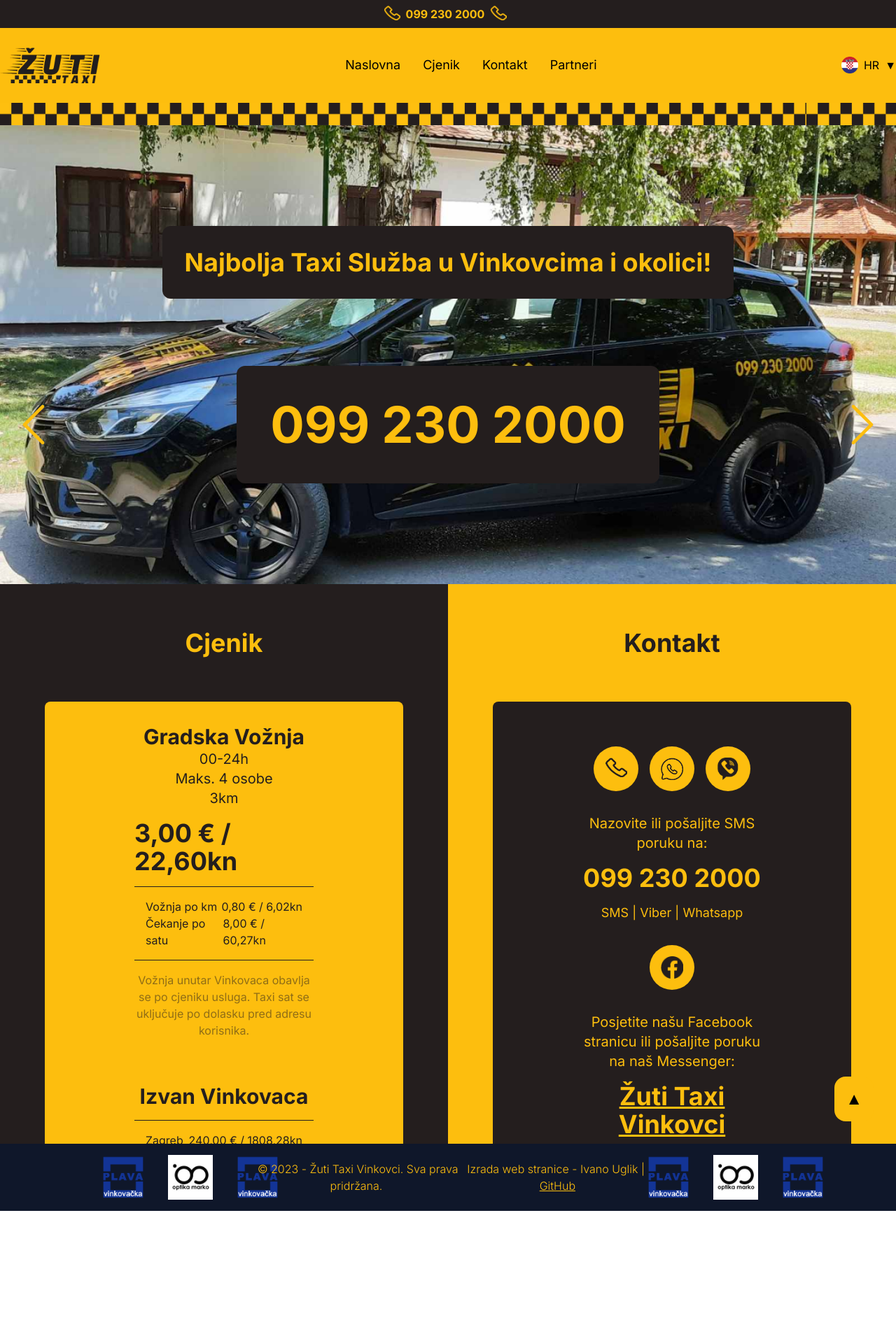
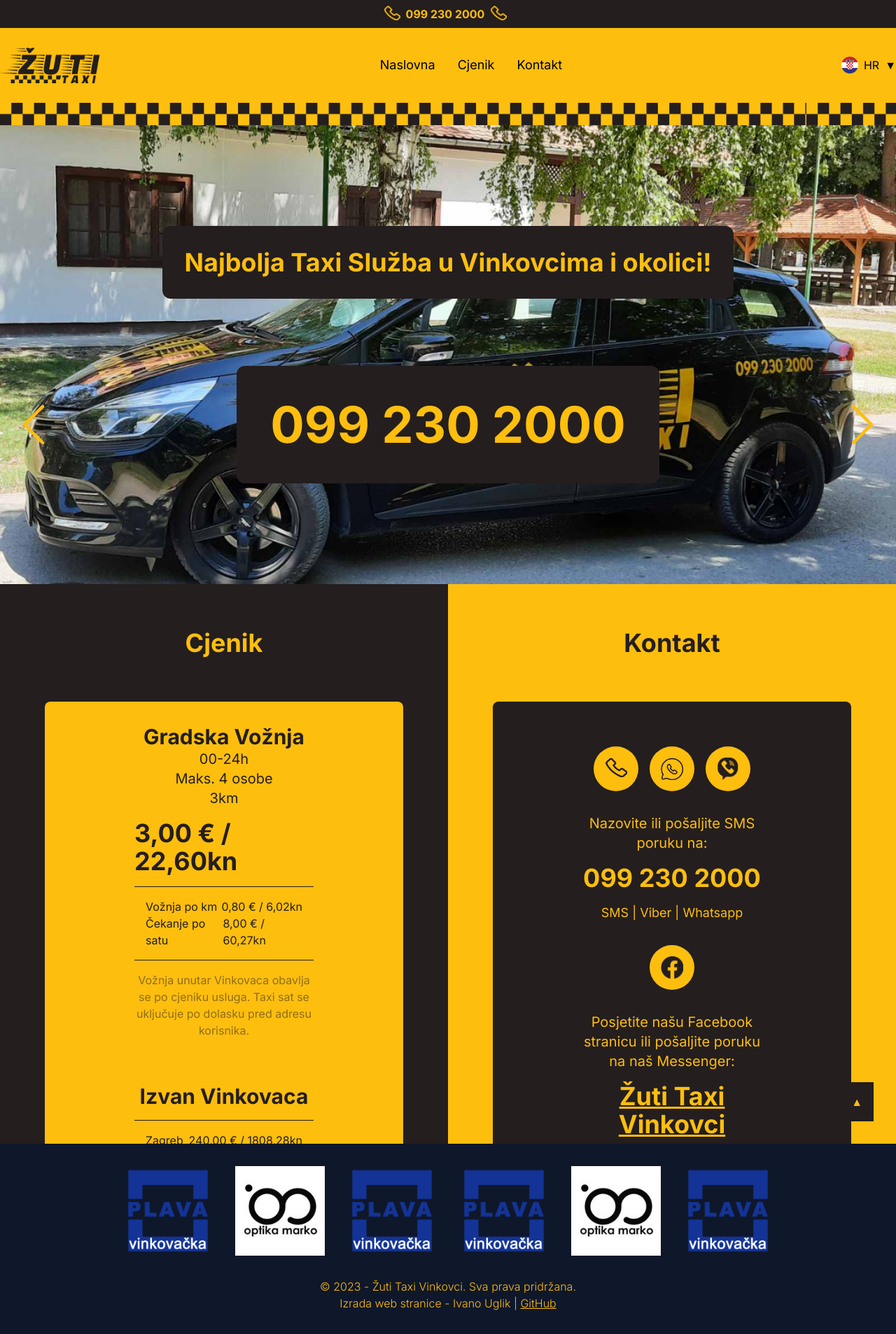
Before and after one commit to ivano-uglik/zuti-taxi, a React (Vite) app: page / in a window 1280 px wide. Shown: the whole page at 70% size. Before the commit the page ends 1731 px from the top, so only its background shows below. Built offline with nearby package versions, Linux system fonts and the light colour scheme.

Commit message:
redid footer, need css animations

```diff
--- a/src/components/Footer.jsx
+++ b/src/components/Footer.jsx
@@ -4,23 +4,46 @@ import OptikaMarko from "../assets/images/OptikaMarko.jpg";
 
 const Footer = () => {
   return (
-    <div className="">
-      <footer className="text-xs md:text-base flex w-full flex-row bg-gray-900 text-taxiYellow justify-around font-light py-2 md:py-4 px-36">
-        <div className="flex flex-row gap-8">
+    <div className="overflow-hidden">
+      <footer className="text-xs md:text-base flex w-full flex-col bg-gray-900 text-taxiYellow justify-around font-light py-2 md:py-4 lg:px-36">
+        <div className="flex flex-row gap-4 md:gap-8 justify-center py-4">
+          <div className="flex flex-row gap-4 md:gap-8">
             <img
               src={PlavaVinkovacka}
               alt="Plava Vinkovačka"
-            className="w-16 h-16"
+              className="w-16 h-16 md:w-32 md:h-32"
             />
-          <img src={OptikaMarko} alt="Optika Marko" className="w-16 h-16" />
+            <img
+              src={OptikaMarko}
+              alt="Optika Marko"
+              className="w-16 h-16 md:w-32 md:h-32"
+            />
             <img
               src={PlavaVinkovacka}
               alt="Plava Vinkovačka"
-            className="w-16 h-16"
+              className="w-16 h-16 md:w-32 md:h-32"
             />
           </div>
-        <div className="flex justify-center flex-col md:flex-row text-center items-center">
-          <h1>&#169; 2023 - Žuti Taxi Vinkovci. Sva prava pridržana.&nbsp;</h1>
+          <div className="flex flex-row gap-4 md:gap-8">
+            <img
+              src={PlavaVinkovacka}
+              alt="Plava Vinkovačka"
+              className="w-16 h-16 md:w-32 md:h-32"
+            />
+            <img
+              src={OptikaMarko}
+              alt="Plava Vinkovačka"
+              className="w-16 h-16 md:w-32 md:h-32"
+            />
+            <img
+              src={PlavaVinkovacka}
+              alt="Plava Vinkovačka"
+              className="w-16 h-16 md:w-32 md:h-32"
+            />
+          </div>
+        </div>
+        <div className="flex justify-center flex-col text-center items-center py-4 text-base">
+          <h1>&#169; 2023 - Žuti Taxi Vinkovci. Sva prava pridržana.</h1>
           <h1>
             Izrada web stranice - Ivano Uglik&nbsp;|&nbsp;
             <a
@@ -32,19 +55,6 @@ const Footer = () => {
             </a>
           </h1>
         </div>
-        <div className="flex flex-row gap-8">
-          <img
-            src={PlavaVinkovacka}
-            alt="Plava Vinkovačka"
-            className="w-16 h-16"
-          />
-          <img src={OptikaMarko} alt="Plava Vinkovačka" className="w-16 h-16" />
-          <img
-            src={PlavaVinkovacka}
-            alt="Plava Vinkovačka"
-            className="w-16 h-16"
-          />
-        </div>
       </footer>
     </div>
   );
--- a/src/components/Navbar.jsx
+++ b/src/components/Navbar.jsx
@@ -12,7 +12,6 @@ const Navbar = () => {
           <img src={Logo} alt="logo" className="w-36" />
         </a>
         <div className="hidden w-full md:block md:w-auto">
-          <button>
           <Link
             to="naslovna"
             spy={true}
@@ -21,10 +20,8 @@ const Navbar = () => {
             duration={500}
             className="pr-8 text-lg"
           >
-              Naslovna
+            <button>Naslovna </button>
           </Link>
-          </button>
-          <button>
           <Link
             to="cjenik"
             spy={true}
@@ -33,33 +30,18 @@ const Navbar = () => {
             duration={500}
             className="pr-8 text-lg"
           >
-              Cjenik
+            <button>Cjenik</button>
           </Link>
-          </button>
-          <button>
           <Link
             to="kontakt"
             spy={true}
             smooth={true}
             offset={0}
             duration={500}
-              className="pr-8 text-lg"
-            >
-              Kontakt
-            </Link>
-          </button>
-          <button>
-            <Link
-              to="partneri"
-              spy={true}
-              smooth={true}
-              offset={0}
-              duration={500}
             className="text-lg"
           >
-              Partneri
+            <button>Kontakt</button>
           </Link>
-          </button>
         </div>
         <div className="hidden w-full md:flex md:flex-row md:w-auto relative">
           <a href="#" className="flex">
--- a/src/components/ScrollTop.jsx
+++ b/src/components/ScrollTop.jsx
@@ -11,9 +11,10 @@ const ScrollTop = () => {
           smooth={true}
           offset={0}
           duration={1000}
-          className="font-semibold bg-taxiYellow rounded-2xl p-4 m-8 absolute right-0 bottom-0"
+          className="text-taxiYellow bg-taxiBlack p-4 m-8 cursor-pointer absolute right-0 bottom-0"
+          // &#x25B2;
         >
-          <button className="text-2xl">&#x25B2;</button>
+          <span>&#x25B2;</span>
         </Link>
       </div>
     </div>
--- a/src/pages/CjenikKontakt.jsx
+++ b/src/pages/CjenikKontakt.jsx
@@ -17,7 +17,7 @@ const CjenikKontakt = () => {
         {/* CJENIK HIDDEN */}
         <div id="kontakt">
           <div>
-            <div className=" md:w-screen md:h-screen flex justify-center flex-col w-full h-full">
+            <div className=" md:w-screen md:h-screen flex justify-center flex-col w-full h-full bg-taxiBlack pb-8">
               <div className="flex md:hidden justify-center py-8 font-bold text-3xl md:text-4xl text-taxiYellow">
                 <h1>Cjenik</h1>
               </div>
@@ -92,11 +92,12 @@ const CjenikKontakt = () => {
           </div>
         </div>
         {/* // KONTAKT HIDDEN*/}
-        <div className="flex md:hidden justify-center pt-8 pb-12 font-bold text-3xl md:text-4xl text-taxiYellow">
+        <div className="bg-taxiYellow">
+          <div className="flex md:hidden justify-center pt-8 pb-12 font-bold text-3xl md:text-4xl text-taxiBlack">
             <h1>Kontakt</h1>
           </div>
-        <section className="flex md:hidden flex-col md:flex-row md:h-96 justify-center text-center md:gap-x-16 mx-8 md:mx-auto mb-12">
-          <article className="glassmorphism p-8 md:basis-1/4 mb-12 md:mb-auto h-full">
+          <section className="flex md:hidden flex-col md:flex-row md:h-96 justify-center text-center md:gap-x-16 mx-8 md:mx-auto mb-12 text-taxiYellow">
+            <article className="bg-taxiBlack backdrop-blur-none rounded-[16px] p-8 md:basis-1/4 mb-12 md:mb-auto h-full">
               <div className="flex justify-center">
                 <span className="p-8 absolute glassmorphismBlack rounded-full top-[-2rem]"></span>
                 <img src={Facebook} className="w-8 absolute top-[-1rem]" />
@@ -115,7 +116,7 @@ const CjenikKontakt = () => {
                 </a>
               </div>
             </article>
-          <article className="glassmorphism p-8 md:basis-1/4 mb-12 md:mb-auto h-full">
+            <article className="bg-taxiBlack backdrop-blur-none rounded-2xl p-8 md:basis-1/4 mb-12 md:mb-auto h-full">
               <div className="flex justify-center">
                 <span className="p-8 absolute glassmorphismBlack rounded-full top-[-2rem]"></span>
                 <img src={Phone} className="w-8 absolute top-[-1rem]" />
@@ -135,6 +136,7 @@ const CjenikKontakt = () => {
               </div>
             </article>
           </section>
+        </div>
       </div>
       {/* CJENIK & KONTAKT HIDDEN DESKTOP*/}
       <div className="hidden md:block" id="cjenik">
```
Lines whose indentation alone changed are shown as unchanged.
